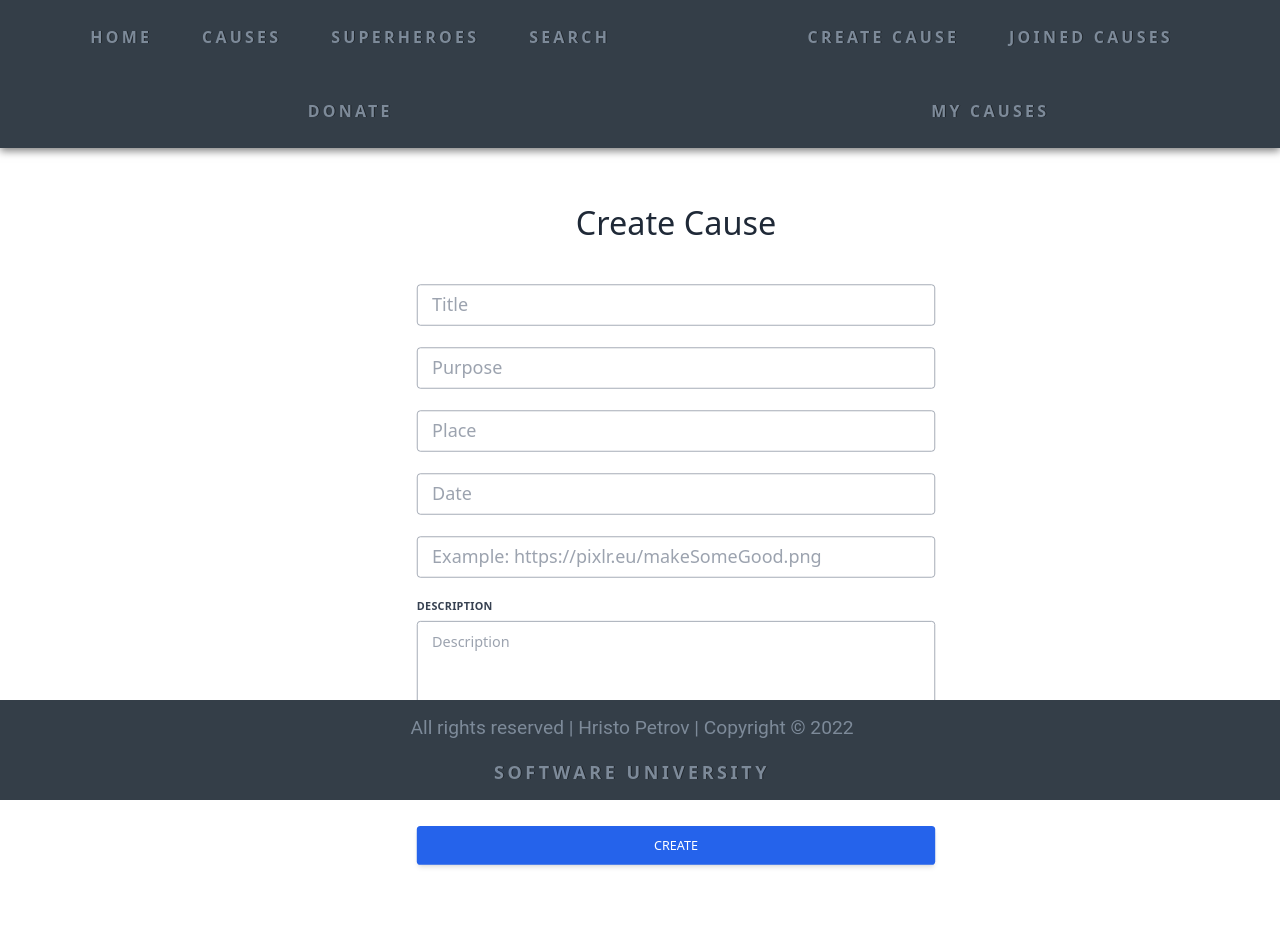
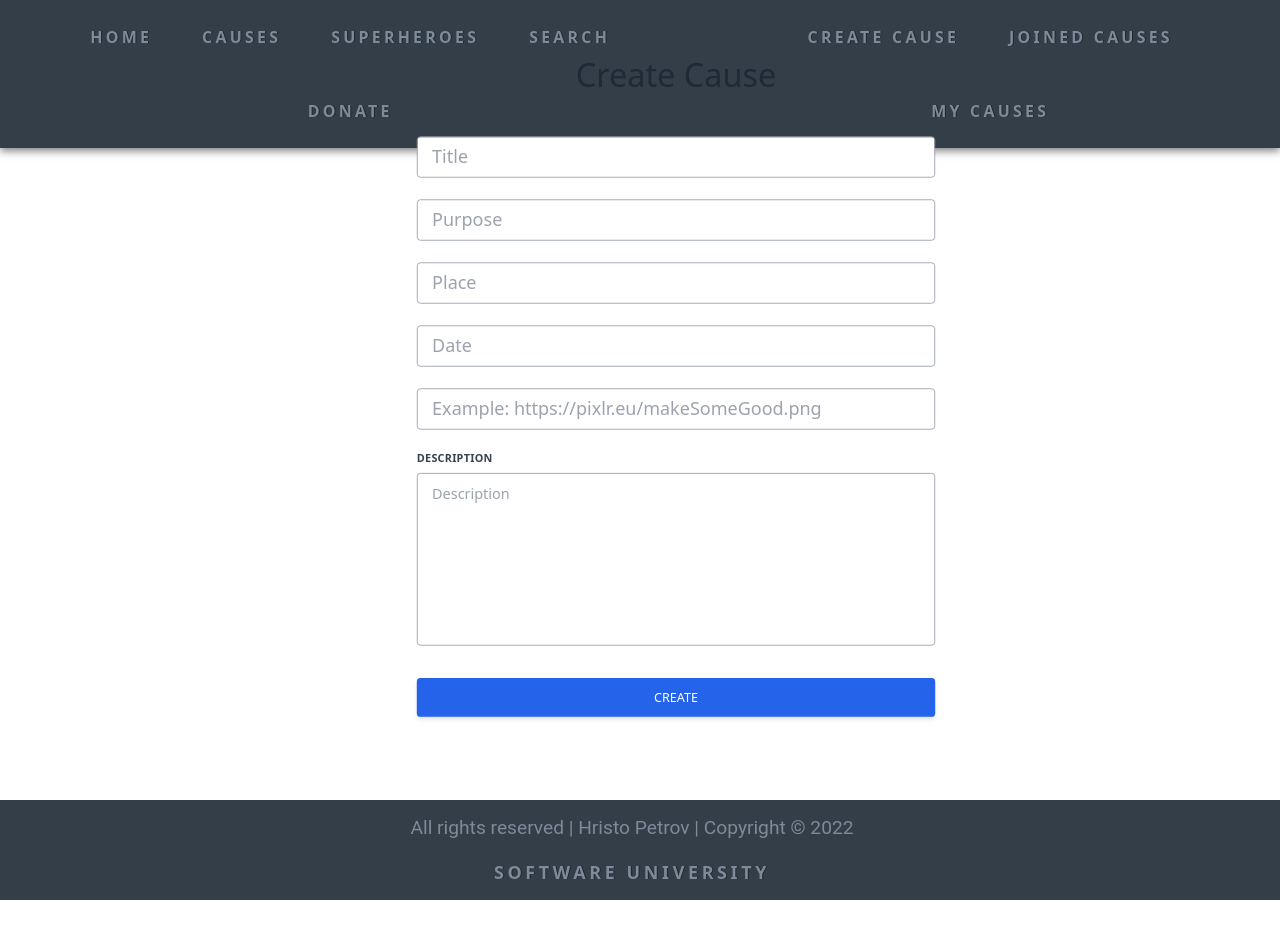
Before and after one commit to hvpetrow/make-some-good, a React (Create React App) app: page /create-cause in a window 1280 px wide. Shown: the top 938 px of the page. After the commit the page ends 900 px from the top, so only its background shows below. Built offline with nearby package versions, Linux system fonts and the light colour scheme; no server answers; the database is empty; sample sign-in values are in the browser's storage.

Commit message:
styles updated

```diff
--- a/src/components/Footer/Footer.module.css
+++ b/src/components/Footer/Footer.module.css
@@ -10,7 +10,6 @@
     margin: 0%;
     height: 60px;
     bottom: 0;
-    position: fixed;
     height: 100px;
 }
 
--- a/src/components/Header/Header.module.css
+++ b/src/components/Header/Header.module.css
@@ -11,6 +11,7 @@ nav {
     min-width: 535px;
     background-color: #343e48;
     position: relative;
+    position: fixed;
     box-shadow: 0 3px 8px rgba(0, 0, 0, 0.5);
 }
 .nav-items {
```
